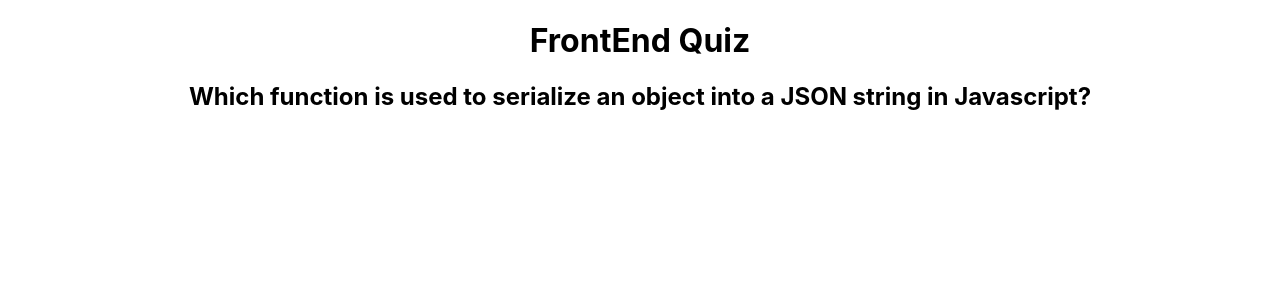
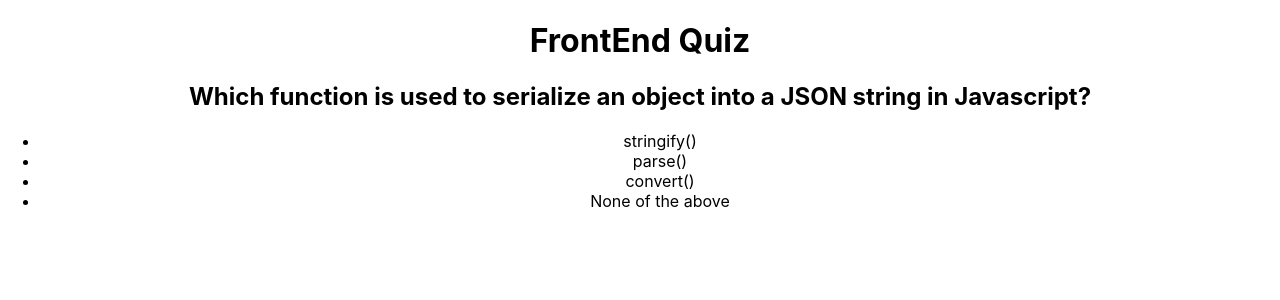
Before and after one commit to gsvidal/quiz-app-ts, a React (Create React App) app: page / in a window 1280 px wide. Shown: the top 300 px of the page. Built offline with nearby package versions, Linux system fonts and the light colour scheme.

Commit message:
Add question possible answers tests and code implementation

```diff
--- a/src/components/Quiz/Quiz.tsx
+++ b/src/components/Quiz/Quiz.tsx
@@ -11,11 +11,17 @@ export const Quiz = ({ quiz }: QuizProps): JSX.Element => {
   const [activeQuestionIndex, setActiveQuestionIndex] = useState<number>(0);
 
   const { questions } = quiz;
+  const { question, choices } = questions[activeQuestionIndex];
 
   return (
     <>
       <h1>FrontEnd Quiz</h1>
-      <h2>{questions[activeQuestionIndex].question}</h2>
+      <h2>{question}</h2>
+      <ul>
+        {choices.map((choice) => (
+          <li key={choice}>{choice}</li>
+        ))}
+      </ul>
     </>
   );
 };
```
Also changed, not shown: 1 other file (tests, documents, lock files or other folders).
